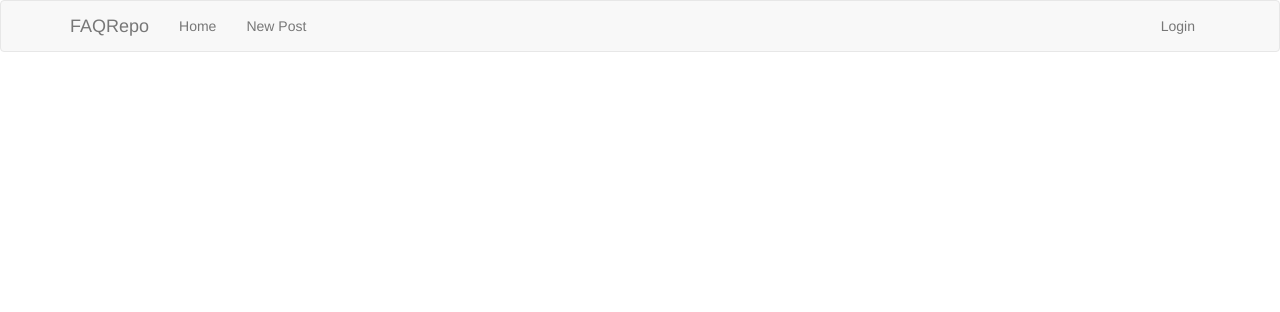
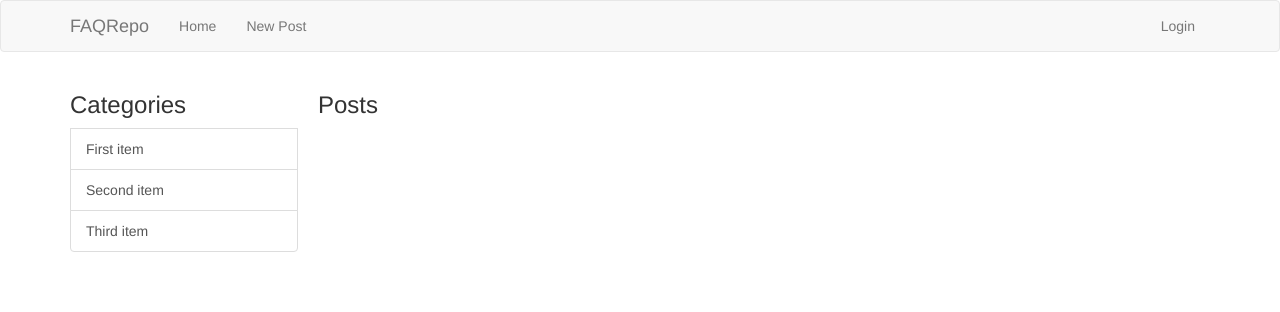
Before and after one commit to beacoder/FaqRepo, a Flask app: page / in a window 1280 px wide. Shown: the top 312 px of the page. Run offline with Flask 2, Linux system fonts and the light colour scheme; data that the repository does not hold is empty; some libraries are stand-ins or nearby versions.

Commit message:
Place categories in left, posts in right on the index.html

```diff
--- a/app/templates/index.html
+++ b/app/templates/index.html
@@ -1,9 +1,20 @@
 {% extends "base.html" %}
 
 {% block app_content %}
+    <div id="left-sidebar" class="left-sidebar" style="float:left;width:20%;">
+        <div class="list-group" >
+            <h3>Categories</h1>
+            <a href="#" class="list-group-item">First item</a>
+            <a href="#" class="list-group-item">Second item</a>
+            <a href="#" class="list-group-item">Third item</a>
+        </div>
+    </div>
+    <div id="dummy" style="float:left;width=5%"><span style="border: 10px solid transparent"></span></div>
+    <div id="content" style="float:left;width:50%">
     {# <h1>Hi, {{ current_user.username }}!</h1> #}
+    <h3>Posts</h1>
     {% for post in posts %}
-    {# <div><p>{{ post.author.username }} says: <b>{{ post.body }}</b></p></div> #}
     {% include '_post.html' %}
     {% endfor %}
+    </div>
 {% endblock %}
```
Also changed, not shown: app/templates/_post.html (+13 -11 lines).
